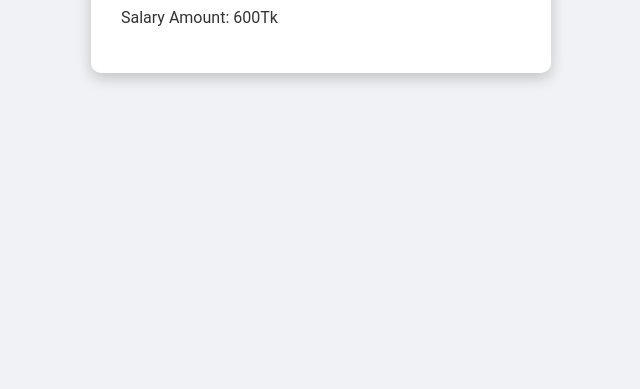
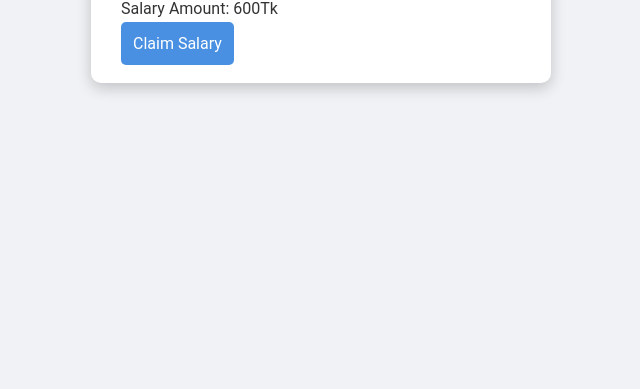
Before and after one commit to Abdul-Ahadexpo/Payment-site, a plain HTML site: page rasa.html in a window 1280 px wide. Shown: the part 411-800 px from the top of the page, without its empty margins (319-959 px from the left). Drawn offline with Linux system fonts and the light colour scheme.

Commit message:
Update rasa.html

```diff
--- a/rasa.html
+++ b/rasa.html
@@ -15,7 +15,7 @@
 
 
 
-<!--     <a class="btn" href="https://abdul-ahadexpo.github.io/Submit-Payment/">Claim Salary</a> -->
+    <a class="btn" href="https://abdul-ahadexpo.github.io/Submit-Payment/">Claim Salary</a>
   </div>
 </body>
 
```
